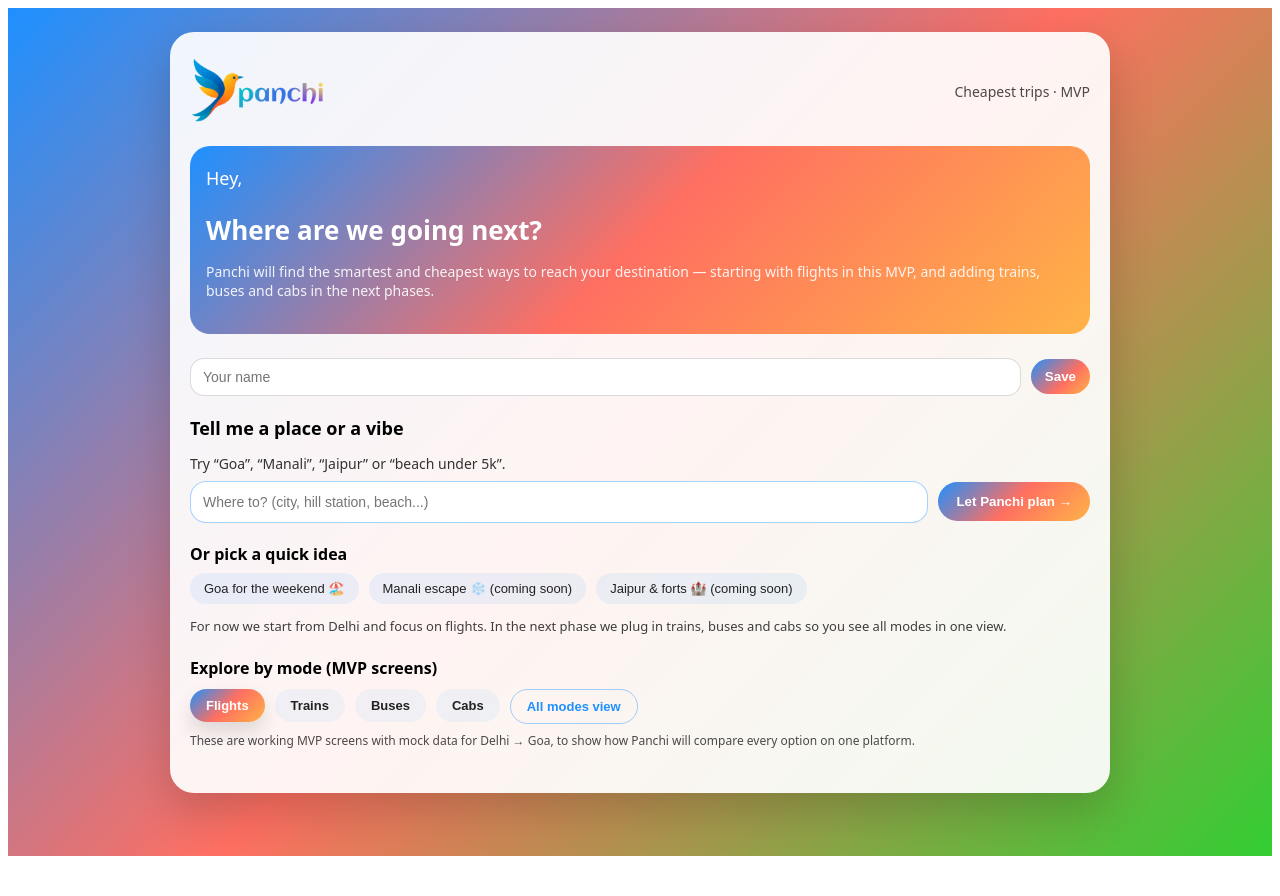
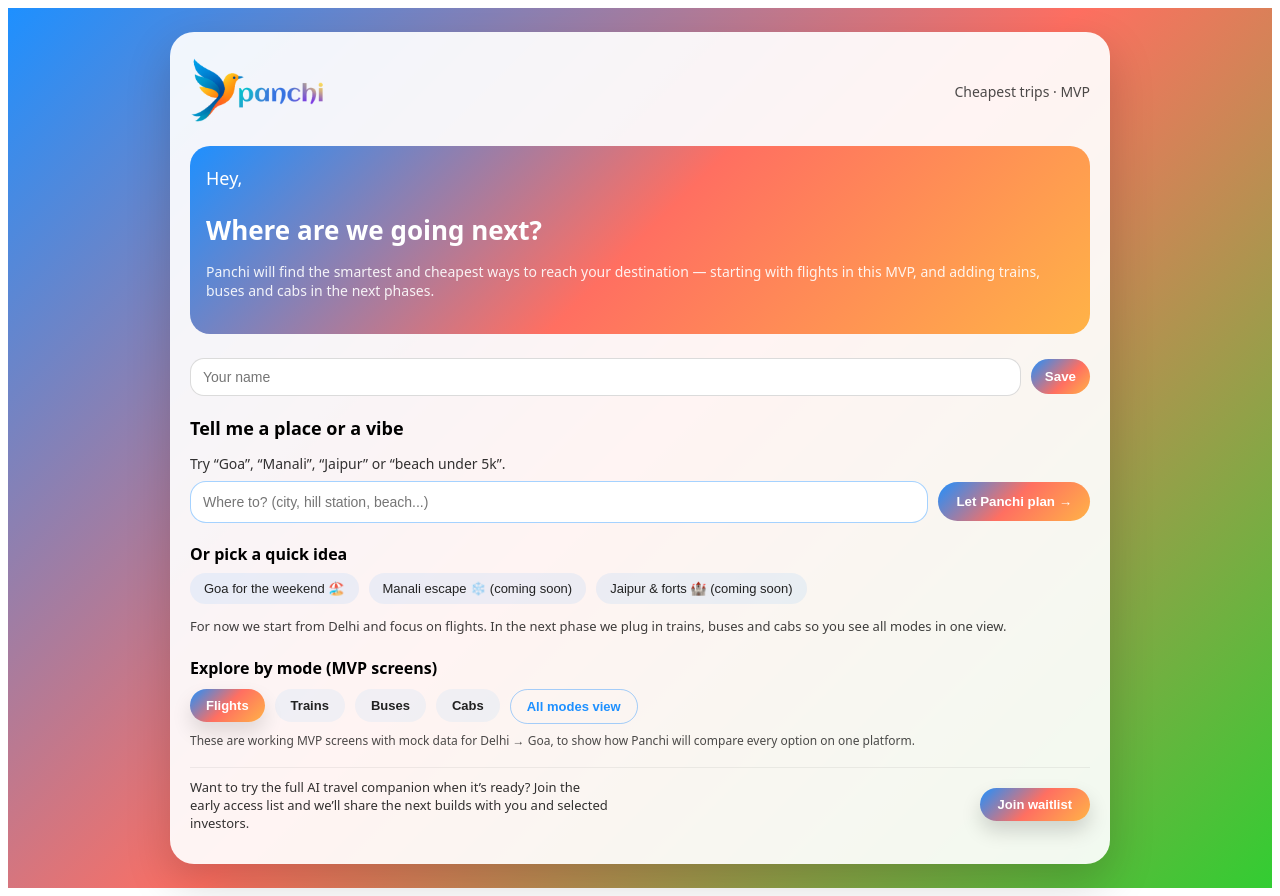
Before and after one commit to anil2941985/panchi-app, a Next.js app: page / in a window 1280 px wide. Before the commit the page ends 864 px from the top, so only its background shows below. Built offline with nearby package versions, Linux system fonts and the light colour scheme.

Commit message:
Update index.js

```diff
--- a/pages/index.js
+++ b/pages/index.js
@@ -28,8 +28,6 @@
     e.preventDefault();
     const text = destinationText.toLowerCase();
 
-    // For MVP we always route to DEL -> GOI flights.
-    // Later the AI planner will map any text to real routes.
     let origin = "DEL";
     let dest = "GOI";
 
@@ -86,7 +84,9 @@
               style={{ height: "70px", width: "auto" }}
             />
           </div>
-          <div style={{ fontSize: "14px", opacity: 0.7 }}>Cheapest trips · MVP</div>
+          <div style={{ fontSize: "14px", opacity: 0.7 }}>
+            Cheapest trips · MVP
+          </div>
         </header>
 
         {/* HERO CARD */}
@@ -232,7 +232,7 @@
         </section>
 
         {/* EXPLORE BY MODE – stitches all pages */}
-        <section>
+        <section style={{ marginBottom: 18 }}>
           <h3 style={{ fontSize: "16px", marginBottom: "10px" }}>
             Explore by mode (MVP screens)
           </h3>
@@ -269,6 +269,49 @@
             These are working MVP screens with mock data for Delhi → Goa, to
             show how Panchi will compare every option on one platform.
           </p>
+        </section>
+
+        {/* JOIN WAITLIST CTA */}
+        <section
+          style={{
+            marginTop: 4,
+            paddingTop: 10,
+            borderTop: "1px solid rgba(0,0,0,0.06)",
+          }}
+        >
+          <div
+            style={{
+              display: "flex",
+              flexWrap: "wrap",
+              gap: 10,
+              alignItems: "center",
+              justifyContent: "space-between",
+            }}
+          >
+            <div style={{ fontSize: 13, opacity: 0.8, maxWidth: 420 }}>
+              Want to try the full AI travel companion when it’s ready?
+              Join the early access list and we’ll share the next builds with you
+              and selected investors.
+            </div>
+            <a href="/waitlist" style={{ textDecoration: "none" }}>
+              <button
+                style={{
+                  padding: "9px 18px",
+                  borderRadius: 999,
+                  border: "none",
+                  cursor: "pointer",
+                  background:
+                    "linear-gradient(135deg,#1E90FF 0%,#FF6F61 50%,#FFB347 100%)",
+                  color: "#fff",
+                  fontWeight: 600,
+                  fontSize: 13,
+                  boxShadow: "0 10px 20px rgba(0,0,0,0.16)",
+                }}
+              >
+                Join waitlist
+              </button>
+            </a>
+          </div>
         </section>
       </div>
     </main>
```
